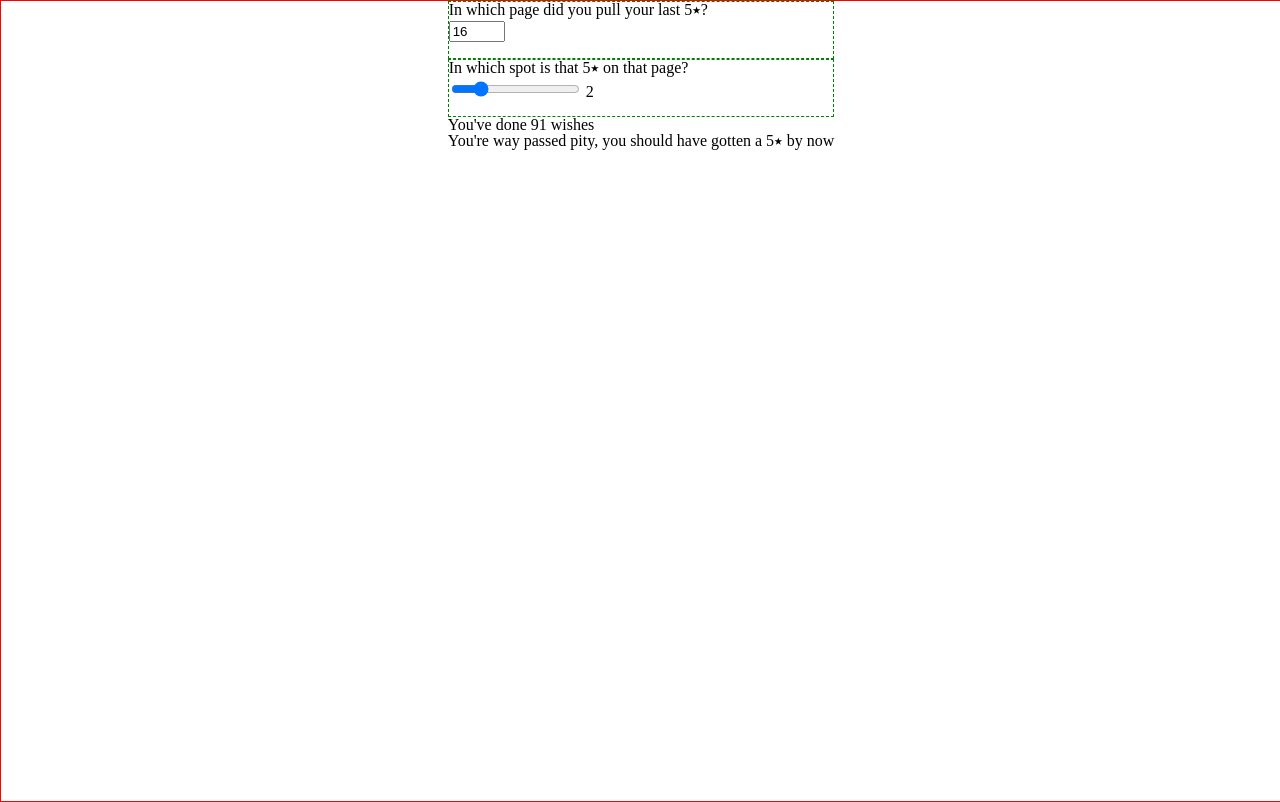
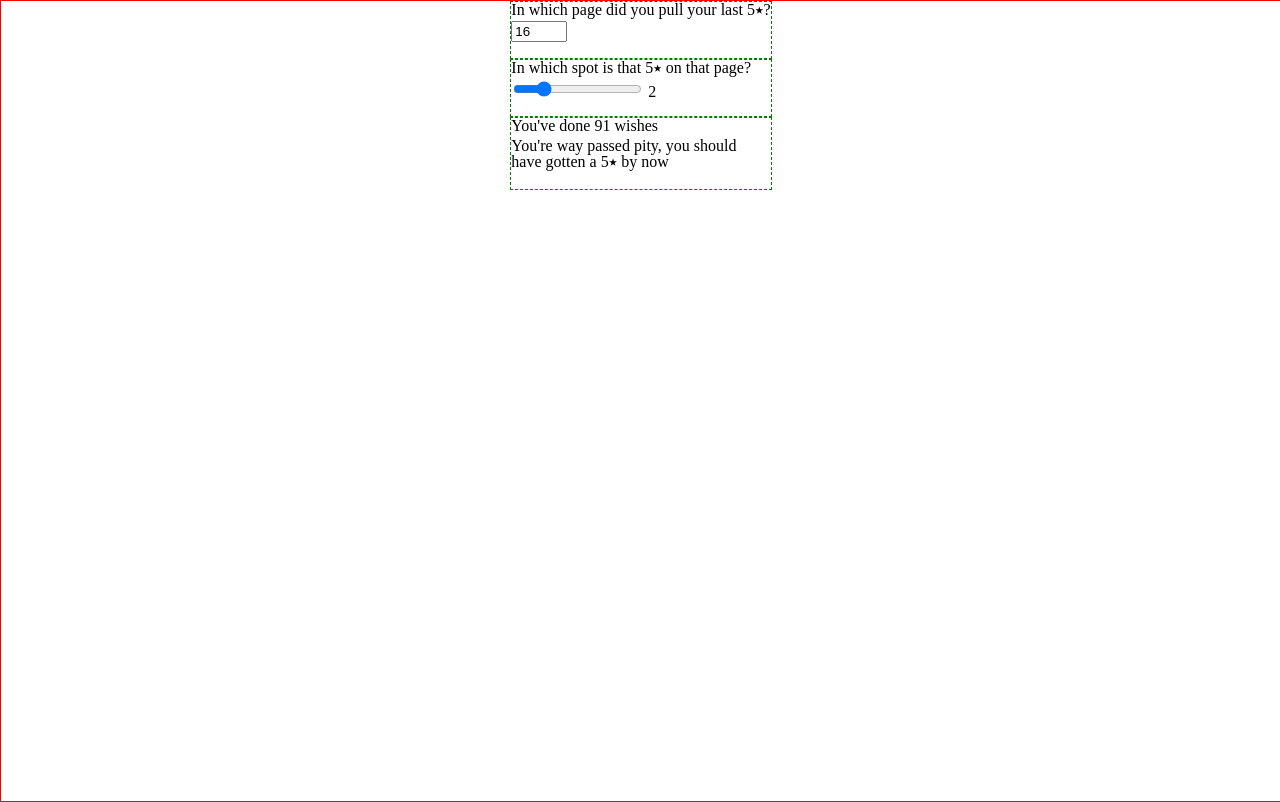
Before and after one commit to ronbarrantes/pity-calc, a React (Create React App) app: page / in a window 1280 px wide. Built offline with nearby package versions, Linux system fonts and the light colour scheme; the HTML template or start-up script is replaced by a standard one.

Commit message:
Add a little styles to the result message

```diff
--- a/src/components/ResultMessage.tsx
+++ b/src/components/ResultMessage.tsx
@@ -22,14 +22,15 @@ const ResultMessage = (props: IResultMessage): JSX.Element => {
   }
 
   return (
-    <>
+    <div className={resultMessageStyle}>
       <p>
         {isAllowed && isInLimit
           ? currNumOfWishes.replace('$1', `${wishResult}`)
           : pleaseEnterNum}
       </p>
       {isAllowed && isInLimit && <p>{wishMessage(wishResult)}</p>}
-    </>)
+    </div>
+  )
 }
 
 const resultMessageStyle = css`
@@ -38,6 +39,7 @@ const resultMessageStyle = css`
 	display: block;
 	p{
 		padding-bottom: .2em;
+    width: 15rem;
 	}
 `
 
```
